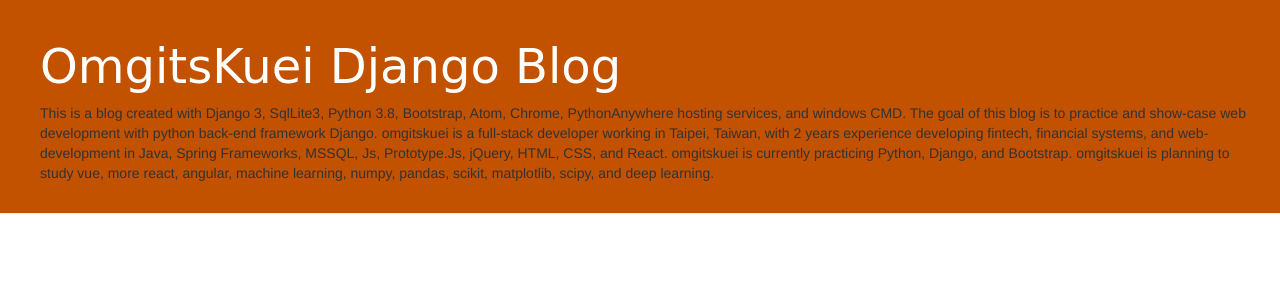
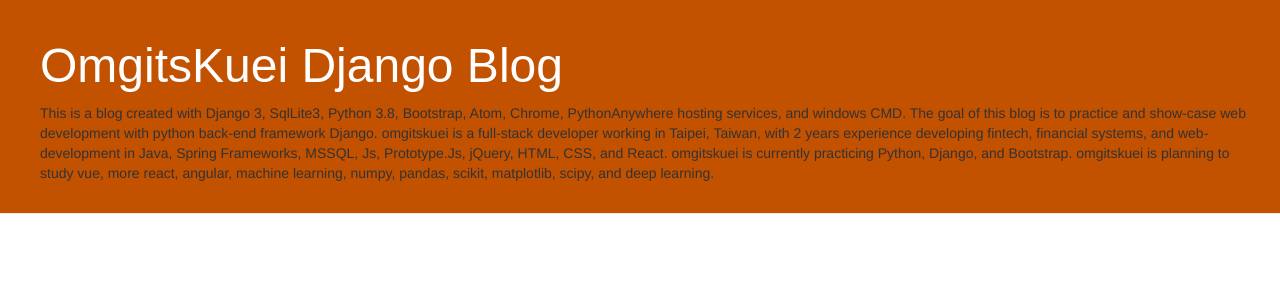
Before and after one commit to omgitskuei/Python-Blog, a Django app: page / in a window 1280 px wide. Shown: the top 300 px of the page. Run offline with Django 3.2, Linux system fonts and the light colour scheme; data that the repository does not hold is empty; some libraries are stand-ins or nearby versions.

Commit message:
Update blogHome.css

```diff
--- a/blogApp/static/css/blogHome.css
+++ b/blogApp/static/css/blogHome.css
@@ -15,7 +15,7 @@
 }
 
 h1, h2, h3, h4 {
-    font-family: 'Lobster', cursive;
+    font-family: 'Arial', bold;
 }
 
 .date {
```
